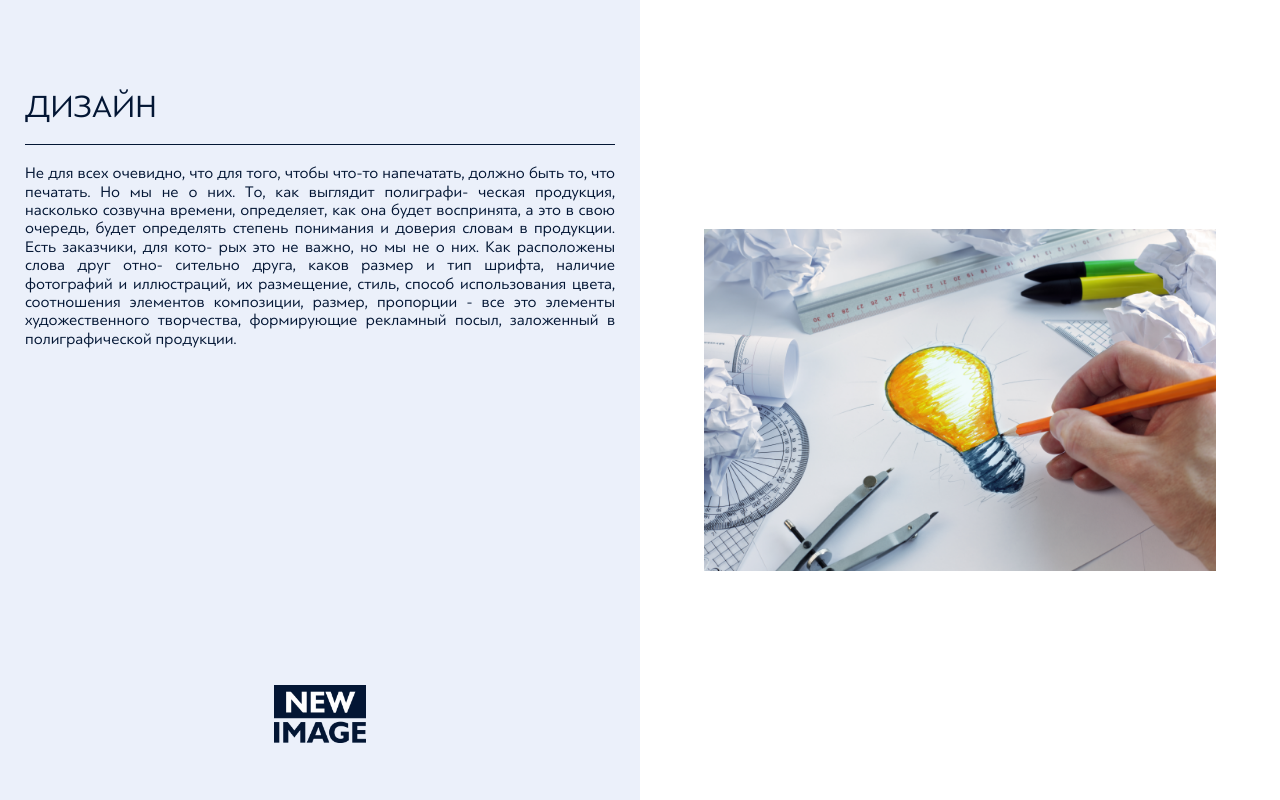
After one commit to digunin/newimage, a PHP site: page /html/design.html in a window 1280 px wide. The commit adds this page. Run offline with PHP 8.4, Linux system fonts and the light colour scheme.

Commit message:
Шаблон для страниц с основными услугами. Страница 'Дизайн'

```diff
--- a/css/services-style.css
+++ b/css/services-style.css
@@ -119,7 +119,8 @@ body {
 }
 
 .container .content-info .content-text {
-  font-size: 1.6em;
+  font-size: 1.8em;
+  line-height: 1.3;
   text-align: justify;
 }
 
@@ -149,11 +150,75 @@ body {
   width: 50%;
 }
 
-.content-info.souvenir-content-info {
-  width: 80%;
+.footer.car-footer img {
+  width: 700px;
+  max-width: 50%;
 }
 
 .footer.banner-footer img {
   width: 100%;
 }
+
+.primary-services-container {
+  display: -webkit-box;
+  display: -ms-flexbox;
+  display: flex;
+  font-size: 1rem;
+}
+
+.primary-services-container .side {
+  -ms-flex-preferred-size: 50%;
+      flex-basis: 50%;
+}
+
+.primary-services-container .left-side {
+  font-family: 'PF Bague Sans Pro', sans-serif;
+  color: #031634;
+  padding: 2.5em;
+  display: -webkit-box;
+  display: -ms-flexbox;
+  display: flex;
+  -webkit-box-orient: vertical;
+  -webkit-box-direction: normal;
+      -ms-flex-direction: column;
+          flex-direction: column;
+  min-height: 100vh;
+  background-color: #ebf0fa;
+}
+
+.primary-services-container .left-side-header {
+  font-size: 3.2em;
+  margin-top: 2em;
+  position: relative;
+  text-transform: uppercase;
+  margin-bottom: 0.6em;
+  padding-bottom: 0.6em;
+}
+
+.primary-services-container .left-side-header::after {
+  content: "";
+  position: absolute;
+  bottom: 0px;
+  left: 0px;
+  width: 100%;
+  height: 1px;
+  background-color: #031634;
+}
+
+.primary-services-container .left-side-info {
+  font-size: 1.6rem;
+  text-align: justify;
+}
+
+.primary-services-container .left-side-footer {
+  margin: auto auto 3em;
+}
+
+.primary-services-container .left-side-footer img {
+  width: 92px;
+}
+
+.primary-services-container .right-side {
+  background: url("../../img/services/design/1.png") no-repeat center/80%;
+}
 /*# sourceMappingURL=services-style.css.map */
--- a/html/car.html
+++ b/html/car.html
@@ -25,7 +25,7 @@
                     <p>Чего следует избегать?<br>Пленка не должно быть на лобовом и ветровом стеклах. Это небезопасно.<br>Провокационные надписи могут сыграть злую шутку с компанией, например, стать причиной иска.<br>Обилие надписей и изображений только сбивает. Отдавайте предпочтение лаконичности.</p>
                 </div>
             </div>
-            <div class="footer">
+            <div class="footer car-footer">
                 <img src="/img/services/car/1.png" title="Брендирование автомобиля при помощи пленки" alt="Брендирование автомобиля при помощи пленки">
             </div>
         </div>
--- /dev/null
+++ b/html/design.html
@@ -0,0 +1,31 @@
+<!DOCTYPE html>
+<html lang="en">
+<head>
+    <meta charset="UTF-8">
+    <meta name="viewport" content="width=device-width, initial-scale=1.0">
+    <title>Новый имидж</title>
+    <link rel="stylesheet" href="/css/normalize.css">
+    <link rel="stylesheet" href="/css/services-style.css">
+</head>
+<body>
+    <div class="primary-services-container">
+        <div class="side left-side">
+            <div class="left-side-header">Дизайн</div>
+            <div class="left-side-info">Не для всех очевидно, что для того, чтобы что-то напечатать, должно
+                быть то, что печатать. Но мы не о них. То, как выглядит полиграфи-
+                ческая продукция, насколько созвучна времени, определяет, как она
+                будет воспринята, а это в свою очередь, будет определять степень
+                понимания и доверия словам в продукции. Есть заказчики, для кото-
+                рых это не важно, но мы не о них. Как расположены слова друг отно-
+                сительно друга, каков размер и тип шрифта, наличие фотографий и
+                иллюстраций, их размещение, стиль, способ использования цвета,
+                соотношения элементов композиции, размер, пропорции - все это
+                элементы художественного творчества, формирующие рекламный
+                посыл, заложенный в полиграфической продукции.</div>
+            <div class="left-side-footer"><img src="../img/contrast_logo_blue.png" alt=""></div>
+        </div>
+        <div class="side right-side">
+        </div>
+    </div>
+</body>
+</html>
--- a/index.html
+++ b/index.html
@@ -26,7 +26,7 @@
         <div class="callback-button"><img src="../img/callback_button.png"/></div>
     </section><!--intro -->
     <section id="services">
-        <a href="#" class="panel primary-services">
+        <a href="/html/design.html" class="panel primary-services">
             <div class="primary-services-info">
                 <div class="services-header">Дизайн</div>
                 <div class="services-text">Пред&shy;ла&shy;га&shy;ем ши&shy;ро&shy;кий спектр ус&shy;луг
--- a/sass/services-style.sass
+++ b/sass/services-style.sass
@@ -10,4 +10,6 @@
 @import 'services/laser'
 @import 'services/plotter'
 @import 'services/souvenirs'
+@import 'services/car'
 @import 'services/banner'
+@import 'services/design'
--- /dev/null
+++ b/sass/services/_car.sass
@@ -0,0 +1,4 @@
+.footer.car-footer
+    img
+        width: 700px
+        max-width: 50%
--- /dev/null
+++ b/sass/services/_design.sass
@@ -0,0 +1,37 @@
+.primary-services-container
+    display: flex
+    font-size: 1rem
+    .side
+        flex-basis: 50%
+    .left-side
+        +B_reg
+        color: $primary-color
+        padding: 2.5em
+        display: flex
+        flex-direction: column
+        min-height: 100vh
+        background-color: $secondary-color
+        &-header
+            font-size: 3.2em
+            margin-top: 2em
+            position: relative
+            text-transform: uppercase
+            margin-bottom: 0.6em
+            padding-bottom: 0.6em
+            &::after
+                content: ""
+                position: absolute
+                bottom: 0px
+                left: 0px
+                width: 100%
+                height: 1px
+                background-color: $primary-color
+        &-info
+            font-size: 1.6rem
+            text-align: justify
+        &-footer
+            margin: auto auto 3em
+            img
+                width: 92px
+    .right-side
+        background: url('../../img/services/design/1.png') no-repeat center/80%
--- a/sass/services/_services-common.sass
+++ b/sass/services/_services-common.sass
@@ -53,5 +53,6 @@ body
                     height: 1px
                     background-color: $primary-color
             .content-text
-                font-size: 1.6em
+                font-size: 1.8em
+                line-height: 1.3
                 text-align: justify
--- a/sass/services/_souvenirs.sass
+++ b/sass/services/_souvenirs.sass
@@ -2,8 +2,6 @@
     text-align: center
     .souvenirs-big
         width: 100%
+        // max-width: 1300px
     .souvenirs-small
         width: 50%
-
-.content-info.souvenir-content-info
-    width: 80%
```
Also changed, not shown: html/template-two-columns.html (added, +16 -0 lines), img/services/design/1.png (added), 1 other file.
